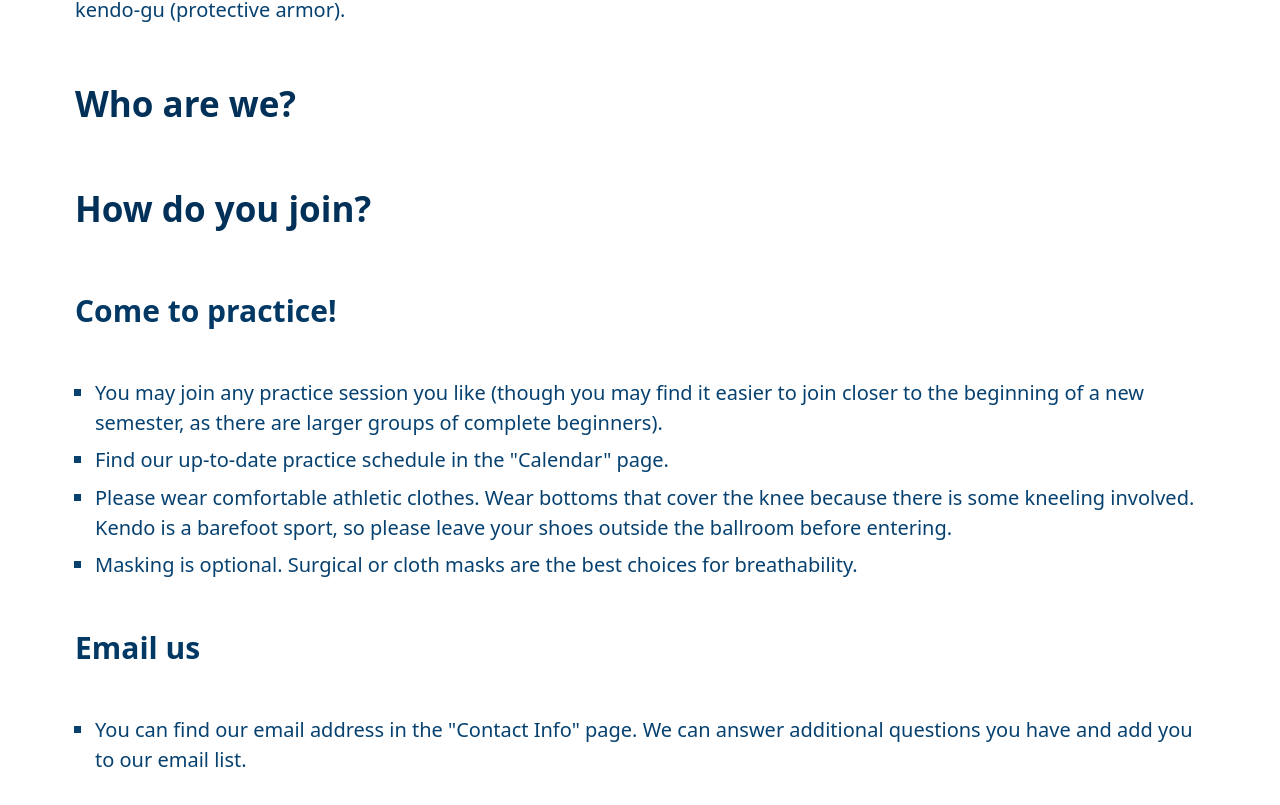
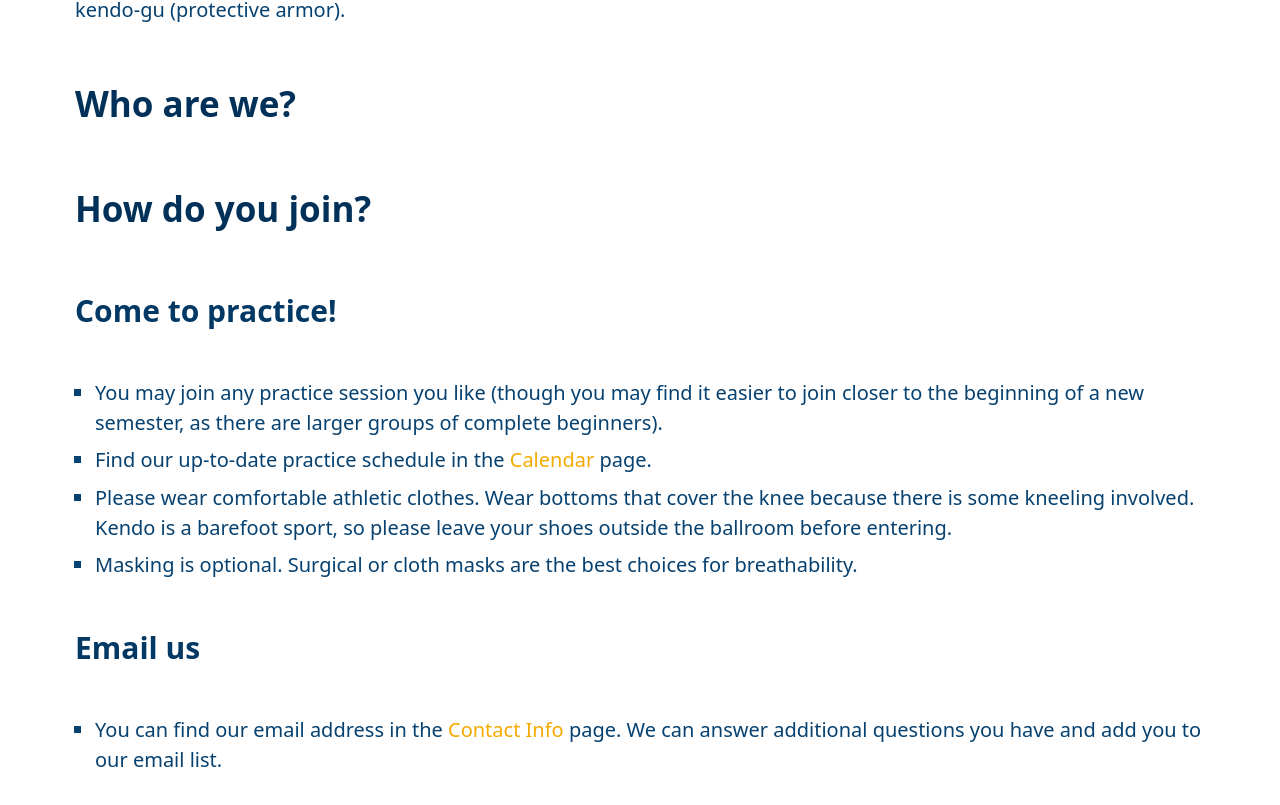
Before and after one commit to kendoclub-at-umich/website, a SvelteKit app: page / in a window 1280 px wide. Shown: the part 290-1095 px from the top of the page. Built offline with nearby package versions, Linux system fonts and the light colour scheme.

Commit message:
feat: :sparkles: link calendar and contanct info pages where they're mentioned

```diff
--- a/src/routes/+page.svelte
+++ b/src/routes/+page.svelte
@@ -13,13 +13,12 @@
 <h2>How do you join?</h2>
 
 <h3>Come to practice!</h3>
-<!-- TODO: hyperlinks for Calendar and Contact us pages -->
 <ul>
 	<li>
 		You may join any practice session you like (though you may find it easier to join closer to the
 		beginning of a new semester, as there are larger groups of complete beginners).
 	</li>
-	<li>Find our up-to-date practice schedule in the "Calendar" page.</li>
+	<li>Find our up-to-date practice schedule in the <a href="/calendar">Calendar</a> page.</li>
 	<li>
 		Please wear comfortable athletic clothes. Wear bottoms that cover the knee because there is some
 		kneeling involved. Kendo is a barefoot sport, so please leave your shoes outside the ballroom
@@ -27,10 +26,11 @@
 	</li>
 	<li>Masking is optional. Surgical or cloth masks are the best choices for breathability.</li>
 </ul>
+
 <h3>Email us</h3>
 <ul>
 	<li>
-		You can find our email address in the "Contact Info" page. We can answer additional questions
-		you have and add you to our email list.
+		You can find our email address in the <a href="/contact-info">Contact Info</a> page. We can answer
+		additional questions you have and add you to our email list.
 	</li>
 </ul>
```
